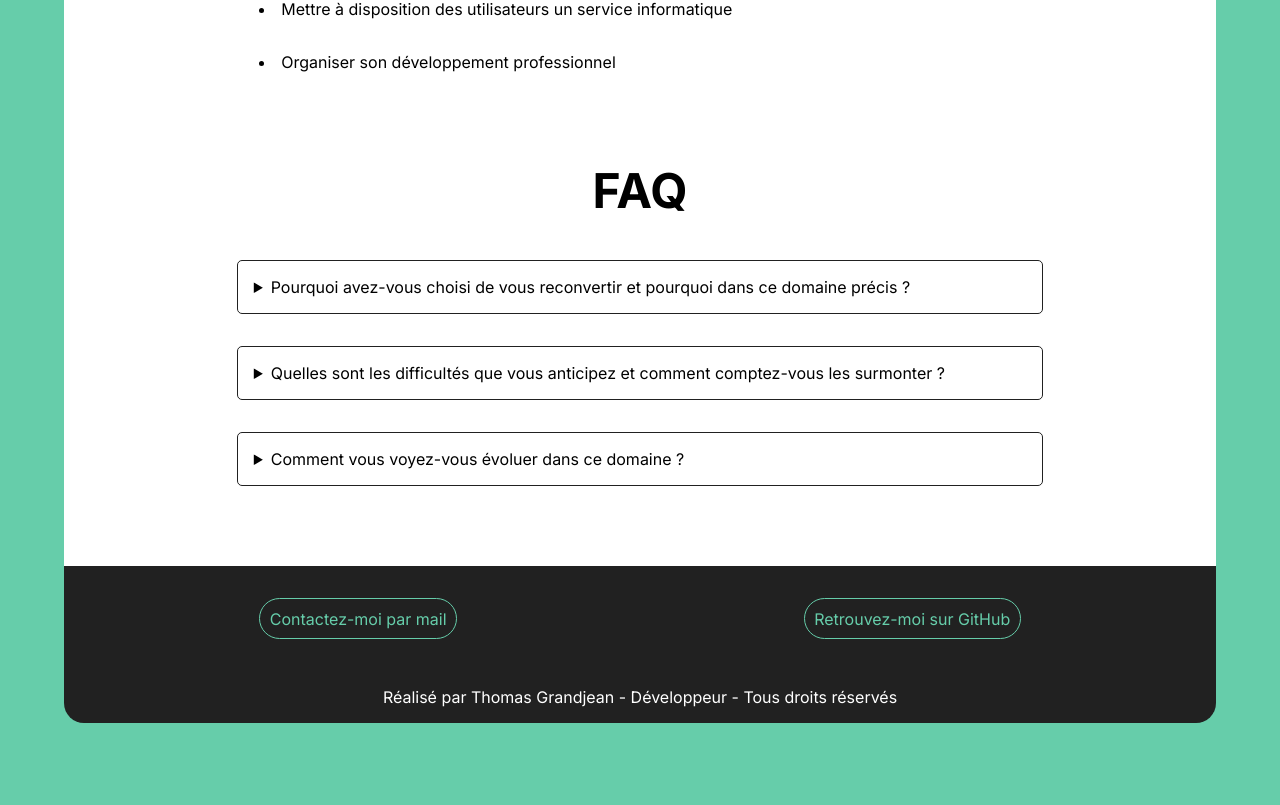
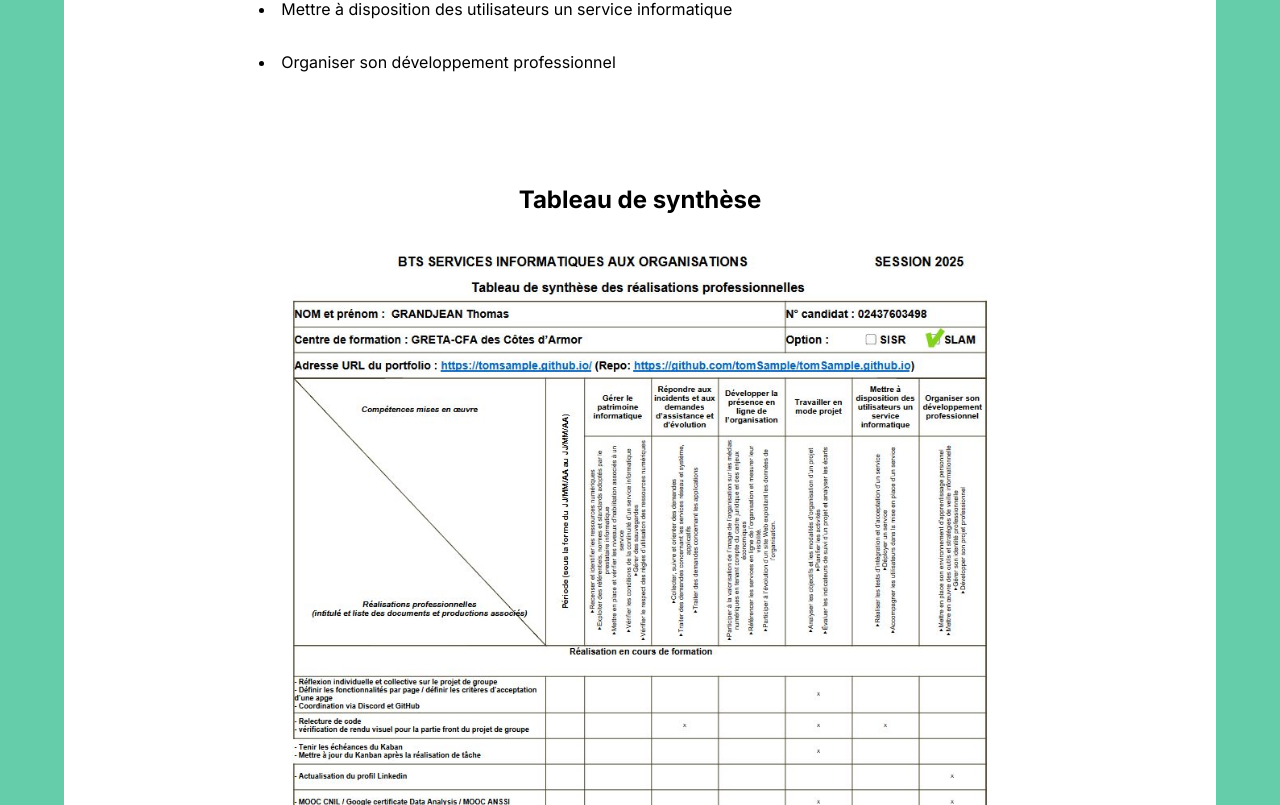
Before and after one commit to tomSample/tomSample.github.io, a plain HTML site: page index.html in a window 1280 px wide. Shown: the part 4115-4920 px from the top of the page. Before the commit the page ends 4870 px from the top, so only its background shows below. Drawn offline with nearby package versions, Linux system fonts and the light colour scheme.

Commit message:
ajout tableau de synthèse

```diff
--- a/index.html
+++ b/index.html
@@ -159,6 +159,12 @@
             <li>Organiser son développement professionnel</li>
         </ul>
     </section>
+    <section class="synthesis-container">
+        <div class="synthesis-table">
+            <h3>Tableau de synthèse</h3>
+            <img src="img\Tableau de synthèse - Epreuve E4 - BTS SIO 2024.jpg" alt="tableau de synthèse BTS SIO 2024">
+        </div>
+    </section>
     <section class="about-container" id="about">
         <h2>FAQ</h2>
         <div class="about-content">
--- a/styles/styles.css
+++ b/styles/styles.css
@@ -372,8 +372,30 @@ header ul {
     line-height: 1.3rem;
 }
 
+.synthesis-container {
+    padding-bottom: 4rem;
+    background-color: var(--white);
+}
+
+.synthesis-table {
+    display: flex;
+    flex-direction: column;
+    justify-content: space-around;
+    padding: 2rem;
+}
+
+.synthesis-table h3 {
+    text-align: center;
+    padding: 1rem;
+}
+
+.synthesis-table img {
+    width : 800px;
+    height: auto;
+    margin-inline: auto;
+}
+
 .about-container {
-
     padding-bottom: 4rem;
     background-color: var(--white);
 }
@@ -1043,4 +1065,8 @@ details a:hover {
         text-wrap: balance;
     }
 
+    .synthesis-container {
+        display: none;
+    }
+
 }
```
Also changed, not shown: img/Tableau de synthèse - Epreuve E4 - BTS SIO 2024.jpg (added).
